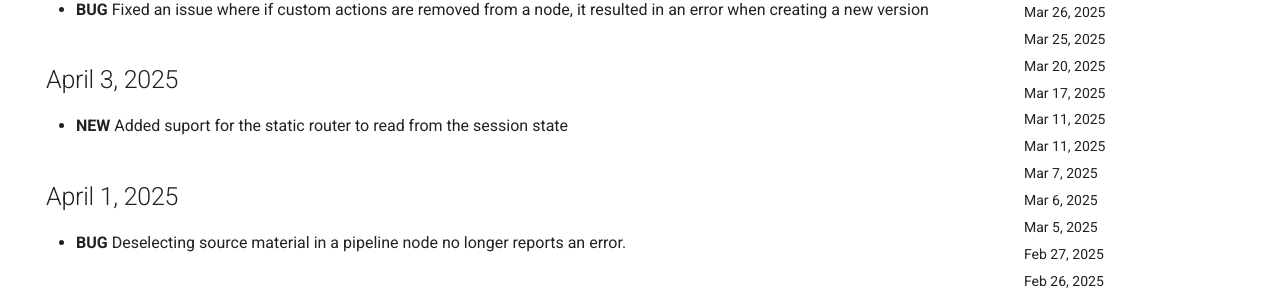
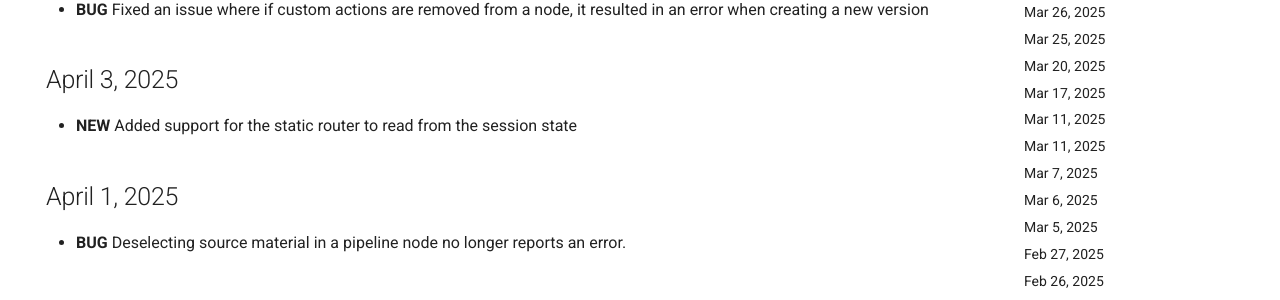
Before and after one commit to dimagi/open-chat-studio-docs, an MkDocs documentation site: the page built from docs/changelog.md, in a window 1280 px wide and 900 px high. Shown: the part 282-582 px from the top of the window. Built offline with MkDocs 1.6.1 and Material for MkDocs 9.7.7, drawn with Linux system fonts in a browser that asks for light colours; emoji names are drawn with the system emoji font; a script that is not in the unit is left out; comment, search, counter and statistics services are not loaded.

Commit message:
Fix spelling

```diff
--- a/docs/changelog.md
+++ b/docs/changelog.md
@@ -8,7 +8,7 @@ hide:
 * **BUG** Fixed an issue where if custom actions are removed from a node, it resulted in an error when creating a new version
 
 ## April 3, 2025
-* **NEW** Added suport for the static router to read from the session state
+* **NEW** Added support for the static router to read from the session state
 
 ## April 1, 2025
 * **BUG** Deselecting source material in a pipeline node no longer reports an error.
```
